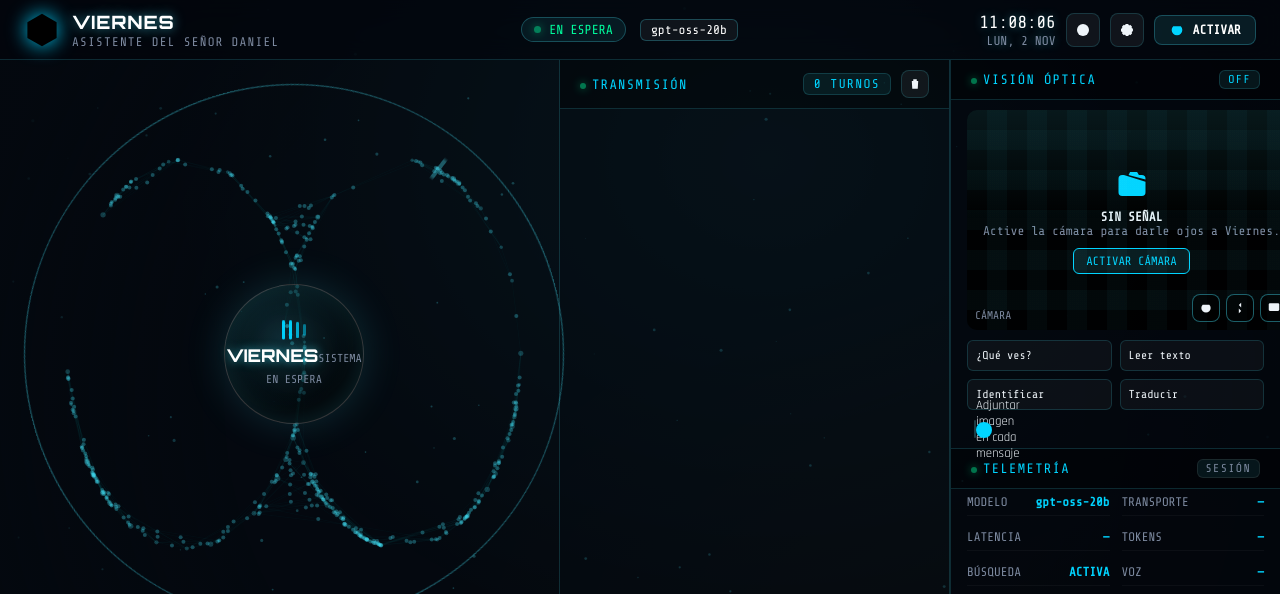
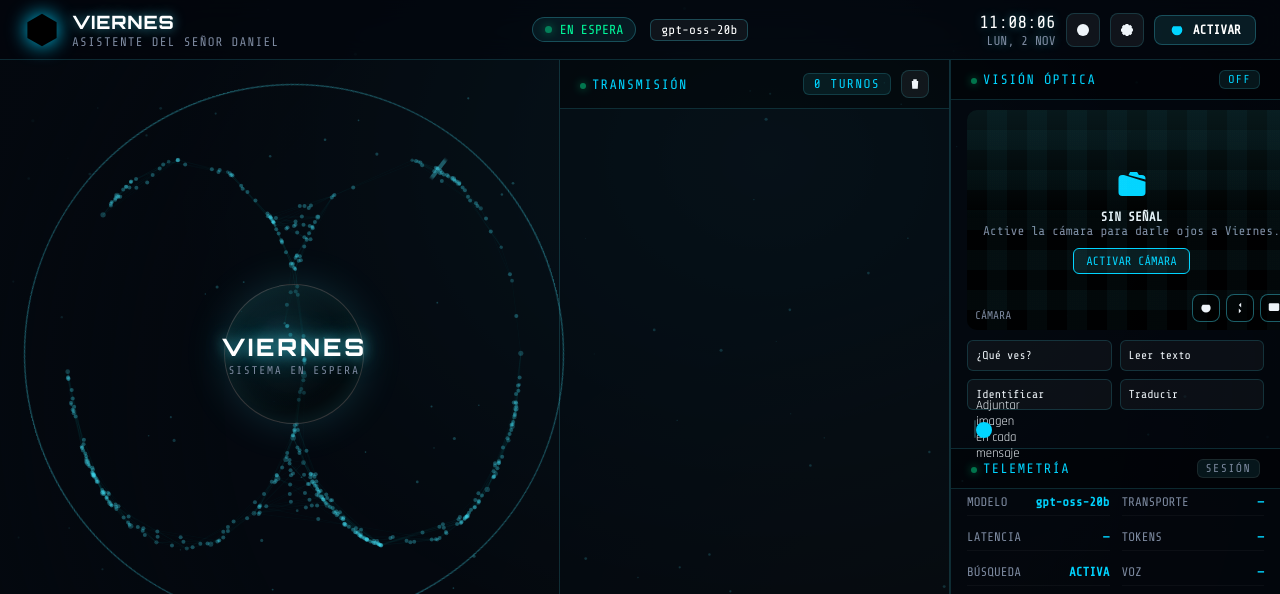
Before and after one commit to dansabio02/viernes-asistente, a plain HTML site: page index.html in a window 1280 px wide. Shown: the top 594 px of the page. Drawn offline with nearby package versions, Linux system fonts and the light colour scheme.

Commit message:
Orbe centro solo VIERNES + topbar simétrico grid 1fr auto 1fr

```diff
--- a/index.html
+++ b/index.html
@@ -84,7 +84,6 @@
           <div class="orb-ring ring-dashed" aria-hidden="true"></div>
           <div class="orb-ticks" aria-hidden="true"></div>
           <div class="orb-center">
-            <div class="orb-glyph" aria-hidden="true"><span></span><span></span><span></span><span></span></div>
             <div class="orb-readout"><strong>VIERNES</strong><small id="orbSub">SISTEMA EN ESPERA</small></div>
           </div>
           <div class="orb-badge orb-badge-left">IA · GROQ</div>
--- a/styles.css
+++ b/styles.css
@@ -11,20 +11,20 @@ body::before{content:"";position:fixed;inset:0;background:radial-gradient(ellips
 .vignette{position:fixed;inset:0;background:radial-gradient(circle at 50% 50%,transparent 55%,rgba(3,7,13,.9) 90%);z-index:-1;pointer-events:none}
 
 .app-shell{max-width:1600px;margin:0 auto;height:100vh;display:flex;flex-direction:column}
-.topbar{position:sticky;top:0;z-index:40;height:60px;background:rgba(3,7,13,.85);border-bottom:1px solid var(--border);backdrop-filter:blur(12px);display:flex;align-items:center;justify-content:space-between;padding:0 24px;gap:16px}
+.topbar{position:sticky;top:0;z-index:40;height:60px;background:rgba(3,7,13,.85);border-bottom:1px solid var(--border);backdrop-filter:blur(12px);display:grid;grid-template-columns:1fr auto 1fr;align-items:center;padding:0 24px;gap:16px}
 .brand{display:flex;align-items:center;gap:12px}
 .brand-mark{width:36px;height:36px}
 .brand-mark svg{width:100%;height:100%;filter:drop-shadow(0 0 10px var(--accent-2))}
 .brand-text h1{font-family:'Orbitron',sans-serif;font-size:1.15rem;font-weight:800;letter-spacing:.05em;margin:0;color:#fff;text-shadow:0 0 12px rgba(72,233,255,.6)}
 .brand-text p{font-family:'Share Tech Mono',monospace;font-size:.78rem;margin:2px 0 0;color:var(--muted);letter-spacing:.1em}
-.topbar-center{display:flex;align-items:center;gap:14px}
+.topbar-center{display:flex;align-items:center;gap:14px;justify-self:center}
 .status-pill{display:flex;align-items:center;gap:8px;background:rgba(72,233,255,.08);border:1px solid rgba(72,233,255,.25);border-radius:999px;padding:4px 12px;font-family:'Share Tech Mono',monospace;font-size:.82rem;color:var(--green)}
 .status-dot{width:7px;height:7px;border-radius:50%;background:var(--green);box-shadow:0 0 10px var(--green);animation:pulseDot 2s infinite}
 @keyframes pulseDot{0%,100%{opacity:1}50%{opacity:.45}}
 .chip{font-family:'Share Tech Mono',monospace;font-size:.8rem;background:rgba(255,255,255,.05);border:1px solid rgba(72,233,255,.25);border-radius:6px;padding:3px 10px;color:#fff}
 .clock{font-family:'Share Tech Mono',monospace;font-size:1.1rem;color:#fff;text-shadow:0 0 10px rgba(72,233,255,.4);text-align:right}
 .clock #clockDate{display:block;font-size:.8rem;color:var(--muted);margin-top:2px}
-.topbar-right{display:flex;align-items:center;gap:10px}
+.topbar-right{display:flex;align-items:center;gap:10px;justify-self:end}
 .icon-btn{width:34px;height:34px;border-radius:8px;border:1px solid var(--border);background:rgba(255,255,255,.06);color:var(--text);cursor:pointer;display:inline-flex;align-items:center;justify-content:center}
 .icon-btn svg{width:16px;height:16px;fill:currentColor}
 .icon-btn:hover{background:rgba(72,233,255,.15);border-color:var(--accent-2)}
@@ -71,8 +71,8 @@ body::before{content:"";position:fixed;inset:0;background:radial-gradient(ellips
 .orb-glyph span:nth-child(2){animation-delay:.2s}.orb-glyph span:nth-child(3){animation-delay:.4s}.orb-glyph span:nth-child(4){animation-delay:.6s}
 @keyframes glyphPulse{0%,100%{transform:scaleY(.5);opacity:.4}50%{transform:scaleY(1);opacity:1}}
 .orb-readout{text-align:center}
-.orb-readout strong{font-family:'Orbitron',sans-serif;font-size:1.1rem;font-weight:800;color:#fff;text-shadow:0 0 10px rgba(72,233,255,.6)}
-.orb-readout small{font-family:'Share Tech Mono',monospace;font-size:.72rem;color:var(--muted)}
+.orb-readout strong{font-family:'Orbitron',sans-serif;font-size:1.5rem;font-weight:800;letter-spacing:.12em;color:#fff;text-shadow:0 0 14px rgba(72,233,255,.7),0 0 30px rgba(72,233,255,.4);display:block}
+.orb-readout small{font-family:'Share Tech Mono',monospace;font-size:.7rem;color:var(--muted);letter-spacing:.15em;display:block;margin-top:2px}
 .orb-badge{position:absolute;bottom:-10px;font-family:'Share Tech Mono',monospace;font-size:.72rem;color:var(--accent-2);font-weight:700;letter-spacing:.08em}
 .orb-badge-left{left:-20px}
 .orb-badge-right{right:-20px}
```
